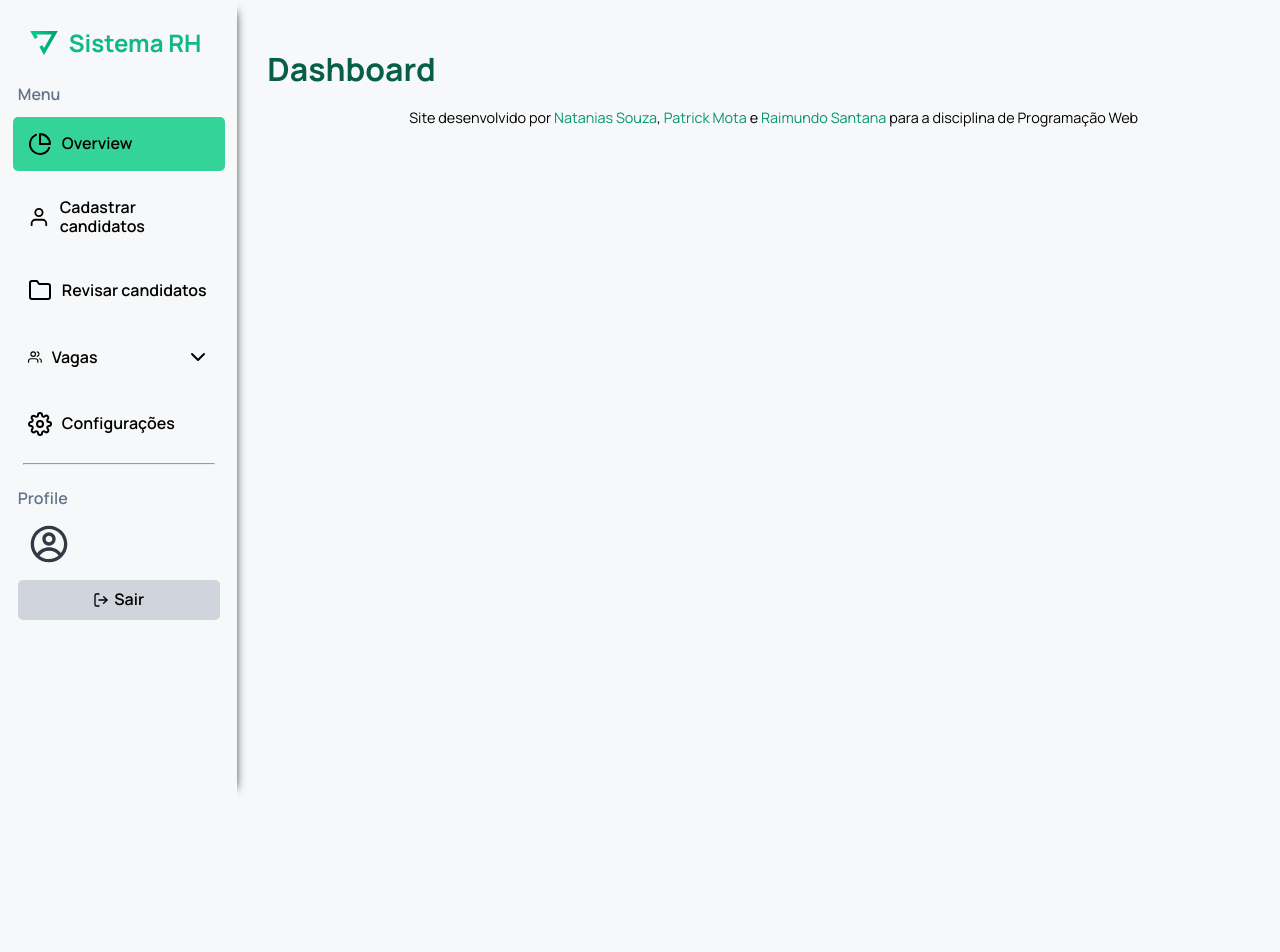
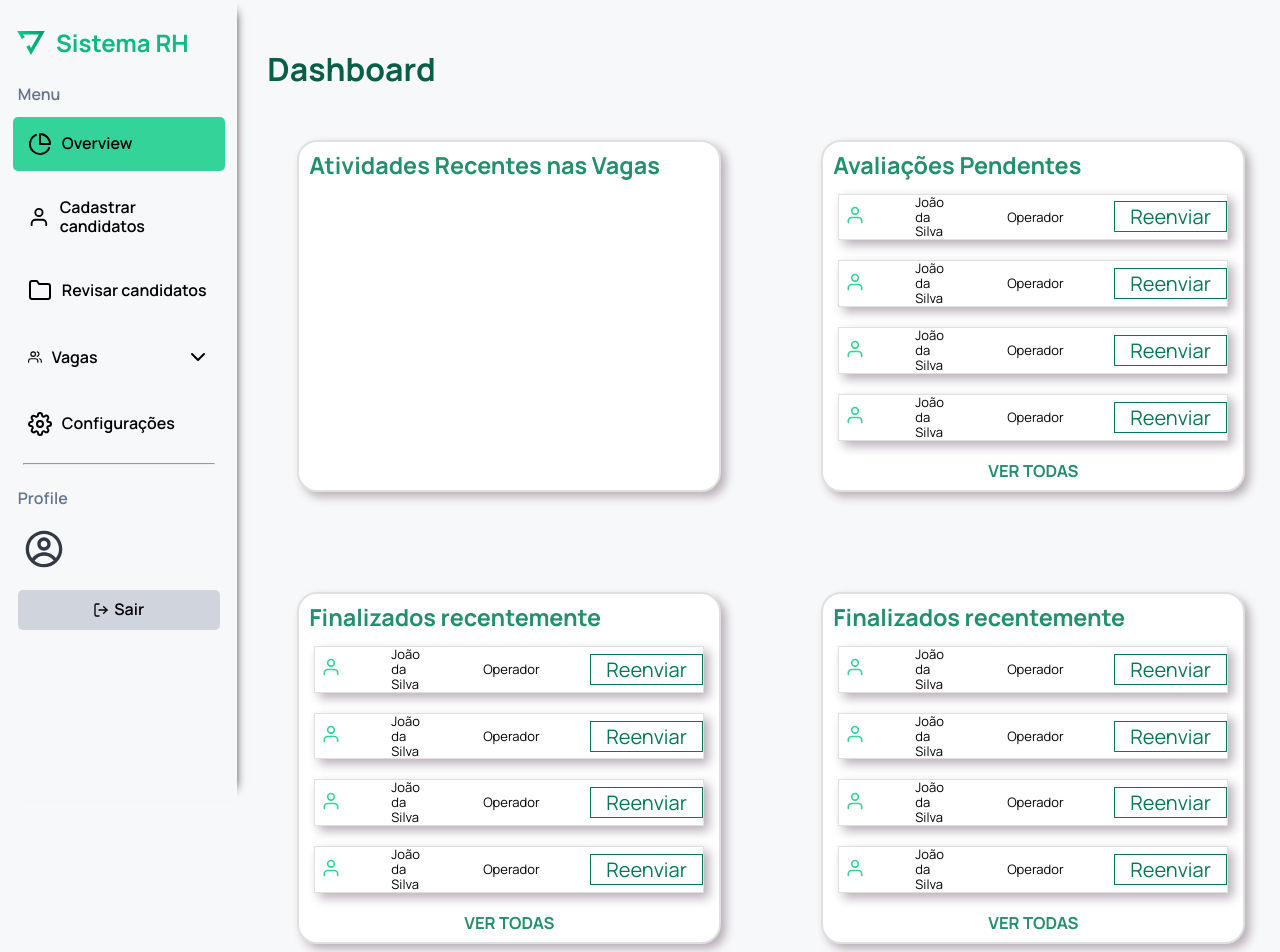
Before and after one commit to RSNF/Sistema-RH, a React (Create React App) app in the folder frontend/: page / in a window 1280 px wide. Shown: the top 952 px of the page. Before the commit the page ends 800 px from the top, so only its background shows below. Built offline with nearby package versions, Linux system fonts and the light colour scheme; no server answers.

Commit message:
Atualização Dashboard - Icons

```diff
--- a/frontend/src/components/Atividade/index.jsx
+++ b/frontend/src/components/Atividade/index.jsx
@@ -1,4 +1,5 @@
 import "./style.css";
+import { FiUser } from "react-icons/fi";
 
 export const Atividade = ({ href, text, target }) => {
   return (
@@ -16,63 +17,58 @@ export const Atividade = ({ href, text, target }) => {
           </div>
           <div className="contantes-item">
             <div className="pendente-item">
-              <span>i</span>
+              <span className="icon-FiUser">
+                <FiUser />
+              </span>
               <span>
                 <p>João da Silva</p>
               </span>
               <span>
                 <p>Operador</p>
               </span>
-              <form>
-                <div id="input-div">
-                  <p>Reenviar</p>
-                </div>
-              </form>
+
+              <button className="button-atv">Reenviar</button>
             </div>
 
             <div className="pendente-item">
-              <span>i</span>
+              <span className="icon-FiUser">
+                <FiUser />
+              </span>
               <span>
                 <p>João da Silva</p>
               </span>
               <span>
                 <p>Operador</p>
               </span>
-              <form>
-                <div id="input-div">
-                  <p>Reenviar</p>
-                </div>
-              </form>
+
+              <button className="button-atv">Reenviar</button>
             </div>
-
             <div className="pendente-item">
-              <span>i</span>
+              <span className="icon-FiUser">
+                <FiUser />
+              </span>
               <span>
                 <p>João da Silva</p>
               </span>
               <span>
                 <p>Operador</p>
               </span>
-              <form>
-                <div id="input-div">
-                  <p>Reenviar</p>
-                </div>
-              </form>
+
+              <button className="button-atv">Reenviar</button>
             </div>
 
             <div className="pendente-item">
-              <span>i</span>
+              <span className="icon-FiUser">
+                <FiUser />
+              </span>
               <span>
                 <p>João da Silva</p>
               </span>
               <span>
                 <p>Operador</p>
               </span>
-              <form>
-                <div id="input-div">
-                  <p>Reenviar</p>
-                </div>
-              </form>
+
+              <button className="button-atv">Reenviar</button>
             </div>
           </div>
           <div className="ver-pendente">
@@ -86,63 +82,59 @@ export const Atividade = ({ href, text, target }) => {
           </div>
           <div className="contantes-item">
             <div className="pendente-item">
-              <span>i</span>
+              <span className="icon-FiUser">
+                <FiUser />
+              </span>
               <span>
                 <p>João da Silva</p>
               </span>
               <span>
                 <p>Operador</p>
               </span>
-              <form>
-                <div id="input-div">
-                  <p>Reenviar</p>
-                </div>
-              </form>
+
+              <button className="button-atv">Reenviar</button>
             </div>
 
             <div className="pendente-item">
-              <span>i</span>
+              <span className="icon-FiUser">
+                <FiUser />
+              </span>
               <span>
                 <p>João da Silva</p>
               </span>
               <span>
                 <p>Operador</p>
               </span>
-              <form>
-                <div id="input-div">
-                  <p>Reenviar</p>
-                </div>
-              </form>
+
+              <button className="button-atv">Reenviar</button>
             </div>
 
             <div className="pendente-item">
-              <span>i</span>
+              <span className="icon-FiUser">
+                <FiUser />
+              </span>
               <span>
                 <p>João da Silva</p>
               </span>
               <span>
                 <p>Operador</p>
               </span>
-              <form>
-                <div id="input-div">
-                  <p>Reenviar</p>
-                </div>
-              </form>
+
+              <button className="button-atv">Reenviar</button>
             </div>
 
             <div className="pendente-item">
-              <span>i</span>
+              <span className="icon-FiUser">
+                <FiUser />
+              </span>
               <span>
                 <p>João da Silva</p>
               </span>
               <span>
                 <p>Operador</p>
               </span>
-              <form>
-                <div id="input-div">
-                  <p>Reenviar</p>
-                </div>
-              </form>
+
+              <button className="button-atv">Reenviar</button>
             </div>
           </div>
           <div className="ver-pendente">
@@ -156,63 +148,59 @@ export const Atividade = ({ href, text, target }) => {
           </div>
           <div className="contantes-item">
             <div className="pendente-item">
-              <span>i</span>
+              <span className="icon-FiUser">
+                <FiUser />
+              </span>
               <span>
                 <p>João da Silva</p>
               </span>
               <span>
                 <p>Operador</p>
               </span>
-              <form>
-                <div id="input-div">
-                  <p>Reenviar</p>
-                </div>
-              </form>
+
+              <button className="button-atv">Reenviar</button>
             </div>
 
             <div className="pendente-item">
-              <span>i</span>
+              <span className="icon-FiUser">
+                <FiUser />
+              </span>
               <span>
                 <p>João da Silva</p>
               </span>
               <span>
                 <p>Operador</p>
               </span>
-              <form>
-                <div id="input-div">
-                  <p>Reenviar</p>
-                </div>
-              </form>
+
+              <button className="button-atv">Reenviar</button>
             </div>
 
             <div className="pendente-item">
-              <span>i</span>
+              <span className="icon-FiUser">
+                <FiUser />
+              </span>
               <span>
                 <p>João da Silva</p>
               </span>
               <span>
                 <p>Operador</p>
               </span>
-              <form>
-                <div id="input-div">
-                  <p>Reenviar</p>
-                </div>
-              </form>
+
+              <button className="button-atv">Reenviar</button>
             </div>
 
             <div className="pendente-item">
-              <span>i</span>
+              <span className="icon-FiUser">
+                <FiUser />
+              </span>
               <span>
                 <p>João da Silva</p>
               </span>
               <span>
                 <p>Operador</p>
               </span>
-              <form>
-                <div id="input-div">
-                  <p>Reenviar</p>
-                </div>
-              </form>
+
+              <button className="button-atv">Reenviar</button>
             </div>
           </div>
           <div className="ver-pendente">
--- a/frontend/src/components/Atividade/style.css
+++ b/frontend/src/components/Atividade/style.css
@@ -1,14 +1,7 @@
-* {
-  margin: 0;
-  padding: 0;
-  box-sizing: border-box;
-}
 p {
   font-size: 13px;
 }
-.text-font {
-  font-family: Arial, Helvetica, sans-serif;
-}
+
 .text-principal {
   padding-bottom: 10px;
   color: rgb(34, 144, 107);
@@ -35,6 +28,7 @@ p {
   width: 50vh;
   height: auto;
 
+  border-radius: 20px;
   box-shadow: 5px 5px 10px rgba(184, 175, 184, 1);
   -webkit-box-shadow: 5px 5px 10px rgba(184, 175, 184, 1);
   -moz-box-shadow: 5px 5px 10px rgba(184, 175, 184, 1);
@@ -48,7 +42,7 @@ p {
 }
 .pendente-item {
   display: flex;
-  padding: 5px;
+  padding: 0;
   gap: 20px 50px;
   align-items: center;
 
@@ -64,3 +58,16 @@ p {
   padding-top: 15px;
   color: rgb(34, 144, 107);
 }
+.button-atv {
+  background: none;
+  padding: 3px 7px 3px 7px;
+  width: 50%;
+  margin: 0;
+  color: #047857;
+  border: 1px solid #047857;
+}
+
+.icon-FiUser {
+  padding-left: 6px;
+  color: var(--primary-success400);
+}
--- a/frontend/src/pages/Overview/index.jsx
+++ b/frontend/src/pages/Overview/index.jsx
@@ -1,8 +1,9 @@
+import { Atividade } from "../../components/Atividade";
 
 export const Overview = () => {
-    return (
-        <div>
-
-        </div>
-    );
-}
+  return (
+    <div>
+      <Atividade />
+    </div>
+  );
+};
```
